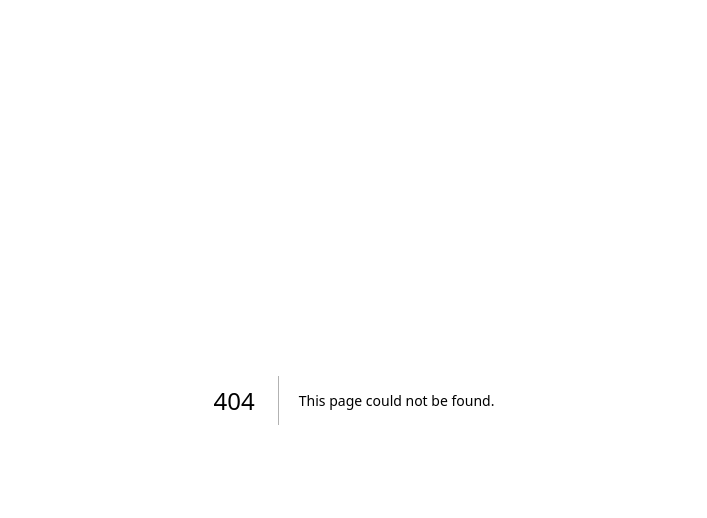
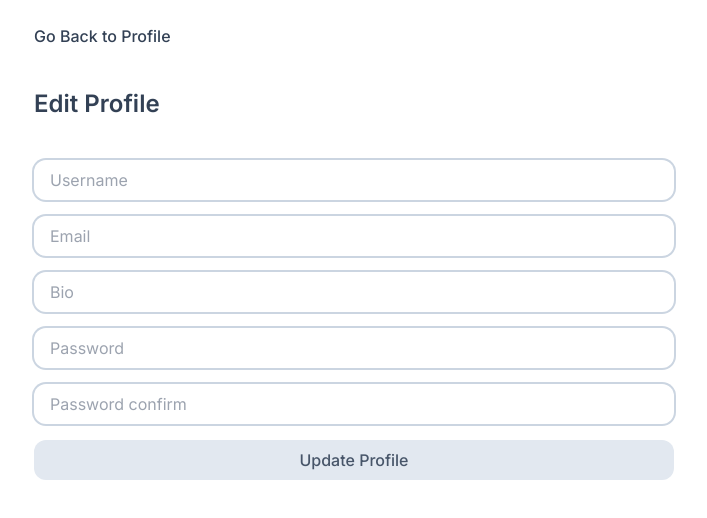
Before and after one commit to minjae46/NextJS14_Project, a Next.js app: page /users/1/edit in a window 1280 px wide. Before the commit this address had no page. Shown: the top 518 px of the page, without its empty margins (286-993 px from the left). Built offline with nearby package versions, Linux system fonts and the light colour scheme.

Commit message:
Add: user profile edit

```diff
--- a/app/(home)/page.tsx
+++ b/app/(home)/page.tsx
@@ -64,7 +64,6 @@ export default async function Home() {
             {user?.username}
           </span>
         </Link>
-
         <form action={logOut} className="flex ">
           <button className="text-slate-700 font-medium text-sm hover:text-slate-700 hover:font-bold transition">
             로그아웃
--- a/app/tweets/[id]/page.tsx
+++ b/app/tweets/[id]/page.tsx
@@ -143,12 +143,14 @@ export default async function TweetDetail({
         href={"/"}
         className="text-slate-700 font-medium hover:text-slate-700 hover:font-bold transition mb-10"
       >
-        Go to List
+        Go Back to List
       </Link>
       <div className="flex flex-col px-6 py-4 gap-6 rounded-xl ring-4 ring-slate-300">
-        <span className="text-xl font-semibold text-slate-500">
-          {tweet.user.username}
-        </span>
+        <Link href={`/users/${tweet.user.username}`}>
+          <span className="text-xl font-semibold text-slate-500">
+            {tweet.user.username}
+          </span>
+        </Link>
         <span className="text-lg font-medium text-slate-700">
           {tweet.tweet}
         </span>
--- /dev/null
+++ b/app/users/[username]/edit/action.ts
@@ -0,0 +1,108 @@
+"use server";
+
+import db from "@/lib/db";
+import bcrypt from "bcrypt";
+import { redirect } from "next/navigation";
+import { z } from "zod";
+
+const passwordRegex = new RegExp(/^(?=.*\d).+$/);
+
+const formSchema = z
+  .object({
+    email: z
+      .string()
+      .email({ message: "This email is invalid." })
+      .trim()
+      .toLowerCase()
+      .refine(
+        (email) => email.includes("gmail.com"),
+        "Only @gmail.com emails are allowed."
+      ),
+    username: z
+      .string()
+      .trim()
+      .toLowerCase()
+      .min(2, "Username should be at least 2 characters long."),
+    bio: z.string(),
+    password: z
+      .string()
+      .trim()
+      .min(4, "Password should be at least 4 characters long.")
+      .regex(
+        passwordRegex,
+        "Password should contain at least one number (0123456789)."
+      ),
+    passwordConfirm: z.string().trim(),
+  })
+
+  .superRefine(async ({ username }, ctx) => {
+    const user = await db.user.findUnique({
+      where: {
+        username,
+      },
+      select: {
+        id: true,
+      },
+    });
+    if (user) {
+      ctx.addIssue({
+        code: "custom",
+        message: "This username is already taken.",
+        path: ["username"],
+        fatal: true,
+      });
+      return z.NEVER;
+    }
+  })
+  .superRefine(async ({ email }, ctx) => {
+    const user = await db.user.findUnique({
+      where: {
+        email,
+      },
+      select: {
+        id: true,
+      },
+    });
+    if (user) {
+      ctx.addIssue({
+        code: "custom",
+        message: "There is an account already registered with that email.",
+        path: ["email"],
+        fatal: true,
+      });
+      return z.NEVER;
+    }
+  })
+  .refine(({ password, passwordConfirm }) => password === passwordConfirm, {
+    message: "Both passwords should be equal.",
+    path: ["passwordConfirm"],
+  });
+
+export async function editUserProfile(
+  prevState: any,
+  { formData, username }: { formData: FormData; username: string }
+) {
+  const data = {
+    username: formData.get("username"),
+    email: formData.get("email"),
+    bio: formData.get("bio"),
+    password: formData.get("password"),
+    passwordConfirm: formData.get("passwordConfirm"),
+  };
+  const result = await formSchema.safeParseAsync(data);
+
+  if (!result.success) return result.error.flatten();
+  else {
+    const hashedPassword = await bcrypt.hash(result.data.password, 12);
+    await db.user.update({
+      where: { username: username },
+      data: {
+        email: result.data.email,
+        username: result.data.username,
+        bio: result.data.bio,
+        password: hashedPassword,
+      },
+    });
+    redirect(`/users/${result.data.username}`);
+  }
+}
--- /dev/null
+++ b/app/users/[username]/edit/page.tsx
@@ -0,0 +1,66 @@
+"use client";
+
+import Link from "next/link";
+import FormBtn from "@/components/form-btn";
+import FormInput from "@/components/form-input";
+import { useFormState } from "react-dom";
+import { editUserProfile } from "./action";
+
+export default function EditUserProfile({
+  params,
+}: {
+  params: { username: string };
+}) {
+  const username = params.username;
+
+  const [state, action] = useFormState(editUserProfile, null);
+
+  return (
+    <div className="flex flex-col w-full my-6 gap-10">
+      <Link
+        href={`/users/${username}`}
+        className="text-slate-700 font-medium hover:text-slate-700 hover:font-bold transition"
+      >
+        Go Back to Profile
+      </Link>
+      <h1 className="text-slate-700 font-semibold text-2xl">Edit Profile</h1>
+
+      <form
+        action={(formData) => action({ formData, username })}
+        className="flex flex-col gap-4"
+      >
+        <FormInput
+          name="username"
+          type="text"
+          placeholder="Username"
+          required
+          errors={state?.fieldErrors?.username}
+        />
+        <FormInput
+          name="email"
+          type="email"
+          placeholder="Email"
+          required
+          errors={state?.fieldErrors?.email}
+        />
+
+        <FormInput name="bio" type="text" placeholder="Bio" />
+        <FormInput
+          name="password"
+          type="password"
+          placeholder="Password"
+          required
+          errors={state?.fieldErrors?.password}
+        />
+        <FormInput
+          name="passwordConfirm"
+          type="password"
+          placeholder="Password confirm"
+          required
+          errors={state?.fieldErrors?.passwordConfirm}
+        />
+        <FormBtn text="Update Profile" />
+      </form>
+    </div>
+  );
+}
--- a/app/users/[username]/page.tsx
+++ b/app/users/[username]/page.tsx
@@ -1,4 +1,5 @@
 import Link from "next/link";
+import getSession from "@/lib/session";
 import db from "@/lib/db";
 import TweetList from "@/components/tweet-list";
 
@@ -11,6 +12,7 @@ async function getUserProfile(username: string) {
       id: true,
       username: true,
       email: true,
+      bio: true,
     },
   });
   return userProfile;
@@ -45,6 +47,14 @@ async function getUserInitialTweets(id: number) {
   return tweets;
 }
 
+async function getIsOwner(userId: number) {
+  const session = await getSession();
+  if (session.id) {
+    return session.id === userId;
+  }
+  return false;
+}
+
 export default async function UserProfile({
   params,
 }: {
@@ -56,14 +66,17 @@ export default async function UserProfile({
 
   const userInitialTweets = await getUserInitialTweets(userProfile!.id);
 
+  const isOwner = await getIsOwner(userProfile?.id);
+
   return (
     <div className="flex flex-col w-full my-6 gap-10">
       <Link
         href={"/"}
         className="text-slate-700 font-medium hover:text-slate-700 hover:font-bold transition"
       >
-        Go to Home
+        Go Back to Home
       </Link>
+      <div className="flex justify-between items-center">
         <div className="flex flex-col">
           <span className="text-slate-700 font-semibold text-2xl">
             {userProfile?.username}
@@ -72,6 +85,15 @@ export default async function UserProfile({
             {userProfile?.email}
           </span>
         </div>
+        {isOwner ? (
+          <Link href={`/users/${username}/edit`}>
+            <span className="text-sm text-slate-700 bg-slate-200 w-fit mx-0 px-4 py-3 rounded-md hover:opacity-90 transition">
+              Edit Profile
+            </span>
+          </Link>
+        ) : null}
+      </div>
+      <span className="text-slate-600 font-medium">{userProfile?.bio}</span>
       {userInitialTweets.length ? (
         <TweetList initialTweets={userInitialTweets} />
       ) : (
```
Lines whose indentation alone changed are shown as unchanged.
